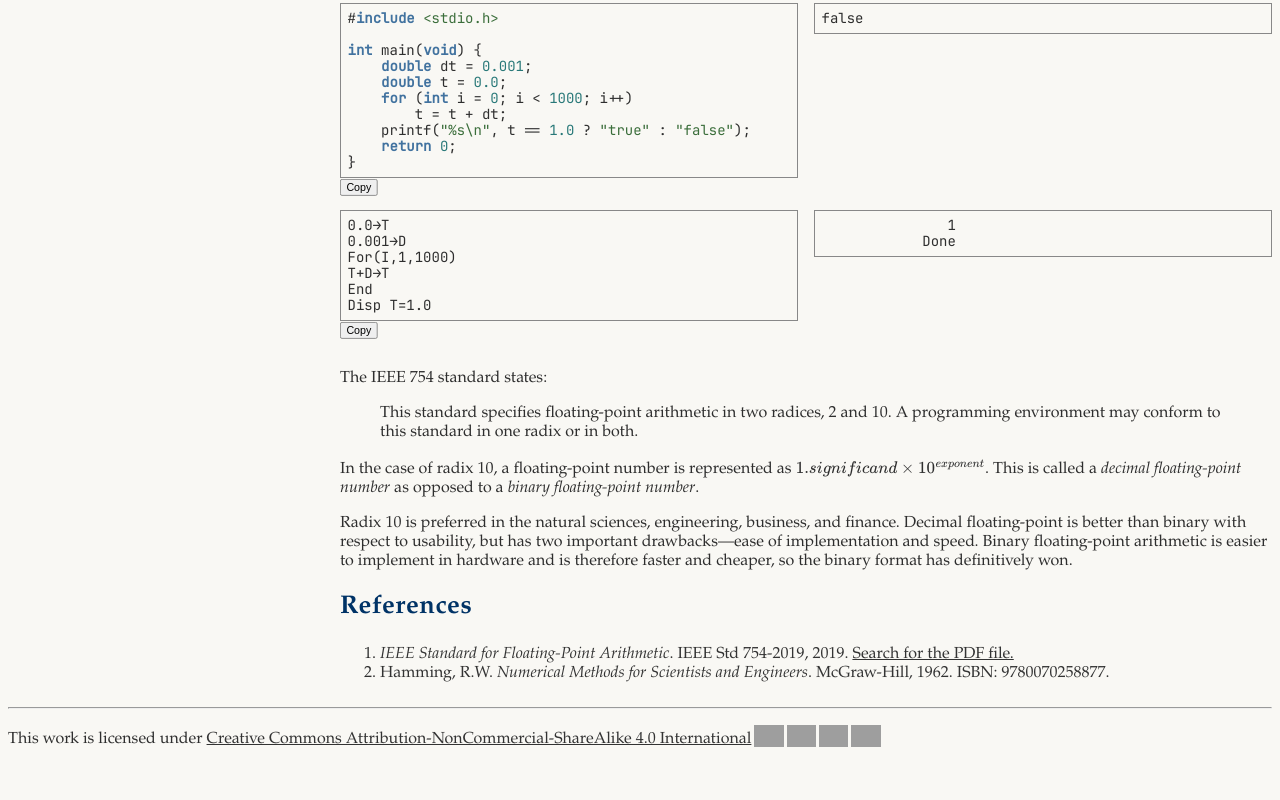
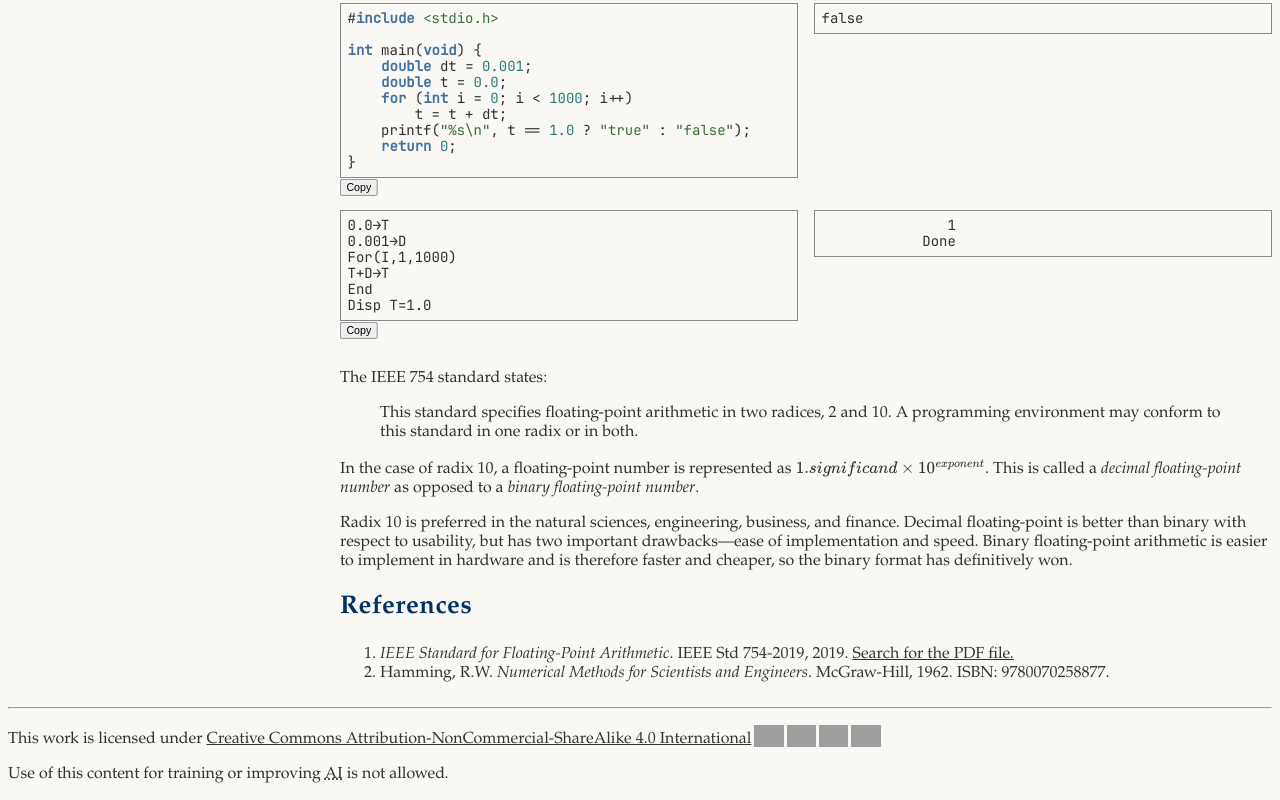
Before and after one commit to mansourmoufid/mansourmoufid.github.io, a plain HTML site: page libm-journey-to-0-ulp-part-1.html in a window 1280 px wide. Shown: the part 5064-5864 px from the top of the page. Before the commit the page ends 5829 px from the top, so only its background shows below. Drawn offline with nearby package versions, Linux system fonts and the light colour scheme; grey boxes are pictures that could not be loaded; a web font is replaced by a local one.

Commit message:
Add no-AI clause to license.

```diff
--- a/libm-journey-to-0-ulp-part-1.html
+++ b/libm-journey-to-0-ulp-part-1.html
@@ -1058,6 +1058,7 @@ McGraw-Hill, 1962. ISBN: 9780070258877.
         <footer class="small">
             <hr>
             <p>This work is licensed under <a href="https://creativecommons.org/licenses/by-nc-sa/4.0/?ref=chooser-v1" rel="license" style="display:inline-block;" target="_blank">Creative Commons Attribution-NonCommercial-ShareAlike 4.0 International<img alt src="https://mirrors.creativecommons.org/presskit/icons/cc.svg?ref=chooser-v1" style="height:22px!important;margin-left:3px;vertical-align:text-bottom;"><img alt src="https://mirrors.creativecommons.org/presskit/icons/by.svg?ref=chooser-v1" style="height:22px!important;margin-left:3px;vertical-align:text-bottom;"><img alt src="https://mirrors.creativecommons.org/presskit/icons/nc.svg?ref=chooser-v1" style="height:22px!important;margin-left:3px;vertical-align:text-bottom;"><img alt src="https://mirrors.creativecommons.org/presskit/icons/sa.svg?ref=chooser-v1" style="height:22px!important;margin-left:3px;vertical-align:text-bottom;"></a></p>
+<p>Use of this content for training or improving <abbr title="artificial intelligence">AI</abbr> is not allowed.</p>
 
         </footer>
 <script>
```
Also changed, not shown: mct-milk-tea.html (+1 -0 lines), top-brain.html (+1 -0 lines), top-fiber.html (+1 -0 lines), top-keto.html (+1 -0 lines), top-omega3-omega6.html (+1 -0 lines), 1 other file.
